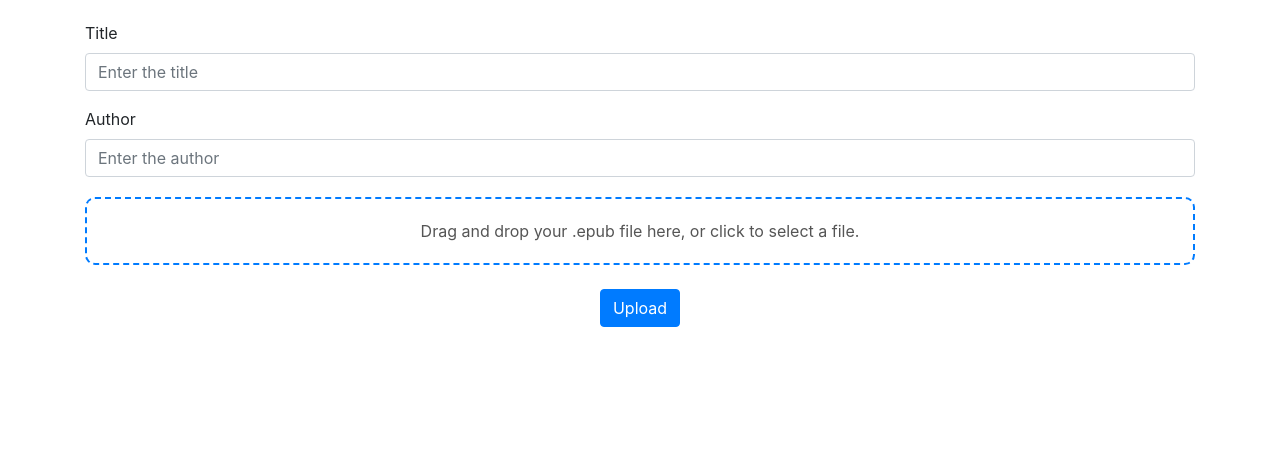
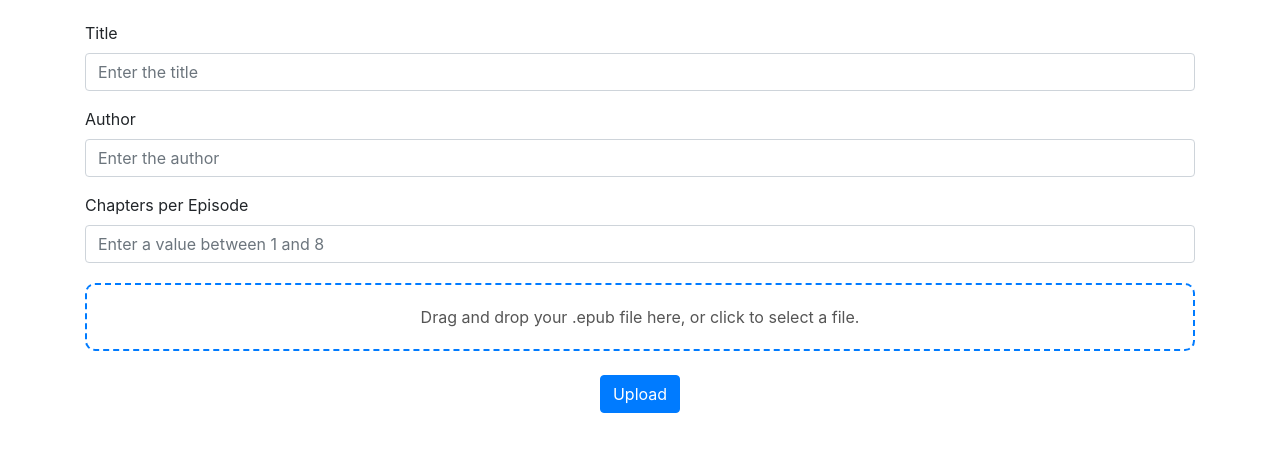
Before and after one commit to staticresponse/Narrator, a Flask app: page /upload in a window 1280 px wide. Shown: the part 155-607 px from the top of the page. Run offline with Flask 3, Linux system fonts and the light colour scheme; some libraries are stand-ins or nearby versions.

Commit message:
app update

```diff
--- a/app.py
+++ b/app.py
@@ -34,8 +34,7 @@ def welcome():
 def upload_form():
     return render_template('upload.html',title='Epub Convertor')
 
-# File upload and processing route
-@app.route('/process', methods=['POST'])
+# File upload and processing route@app.route('/process', methods=['POST'])
 def process_file():
     if 'file' not in request.files:
         return render_template('error.html', title="ERROR", error="No file part in the request")
@@ -68,7 +67,10 @@ def process_file():
             title=title,
             author=author
         )
-        return render_template('success.html', title='SUCCESS', message="File processed successfully.", output_folder=PROCESSED_FOLDER)
+        processed_output = text_processor.process()
+        processed_file_path = os.path.join(app.config['PROCESSED_FOLDER'], os.path.basename(processed_output))
+        os.rename(processed_output, processed_file_path)
+        return render_template('success.html', title='SUCCESS', message="File processed successfully.", output_file=processed_file_path)
     except Exception as e:
         return render_template('error.html', title='ERROR', error=str(e))
 
--- a/templates/upload.html
+++ b/templates/upload.html
@@ -13,6 +13,12 @@
             <div class="mb-3">
                 <label for="author" class="form-label">Author</label>
                 <input type="text" class="form-control" id="author" name="author" placeholder="Enter the author" required>
+            </div>
+
+            <!-- Input field for chapters per file -->
+            <div class="mb-3">
+                <label for="chapters-per-file" class="form-label">Chapters per Episode</label>
+                <input type="number" class="form-control" id="chapters-per-file" name="chapters_per_file" placeholder="Enter a value between 1 and 8" min="1" max="8" required>
             </div>
 
             <!-- Drag and drop container -->
@@ -36,6 +42,7 @@
         const form = document.getElementById('upload-form');
         const titleInput = document.getElementById('title');
         const authorInput = document.getElementById('author');
+        const chaptersInput = document.getElementById('chapters-per-file');
 
         // Add dragover and dragleave event listeners for styling
         container.addEventListener('dragover', (event) => {
@@ -53,9 +60,9 @@
             container.classList.remove('dragover');
             const files = event.dataTransfer.files;
             if (files.length > 0) {
-                // Validate title and author fields before submitting
-                if (!titleInput.value || !authorInput.value) {
-                    alert('Please fill out both the title and author fields before uploading.');
+                // Validate fields before submitting
+                if (!titleInput.value || !authorInput.value || !chaptersInput.value) {
+                    alert('Please fill out all fields before uploading.');
                     return;
                 }
 
@@ -74,8 +81,8 @@
 
         // Submit the form when a file is selected via dialog
         fileInput.addEventListener('change', () => {
-            if (!titleInput.value || !authorInput.value) {
-                alert('Please fill out both the title and author fields before uploading.');
+            if (!titleInput.value || !authorInput.value || !chaptersInput.value) {
+                alert('Please fill out all fields before uploading.');
                 return;
             }
             form.submit();
```
